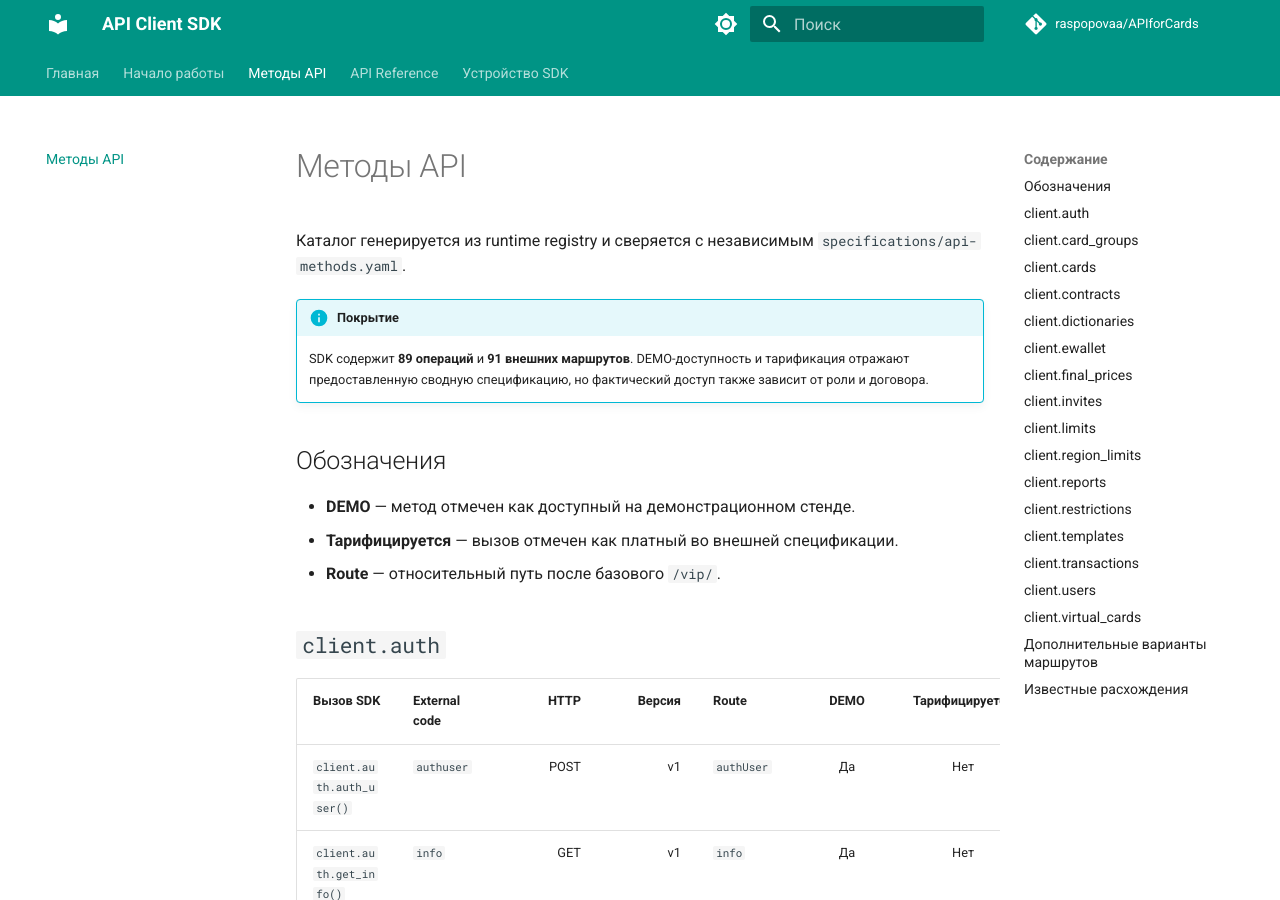
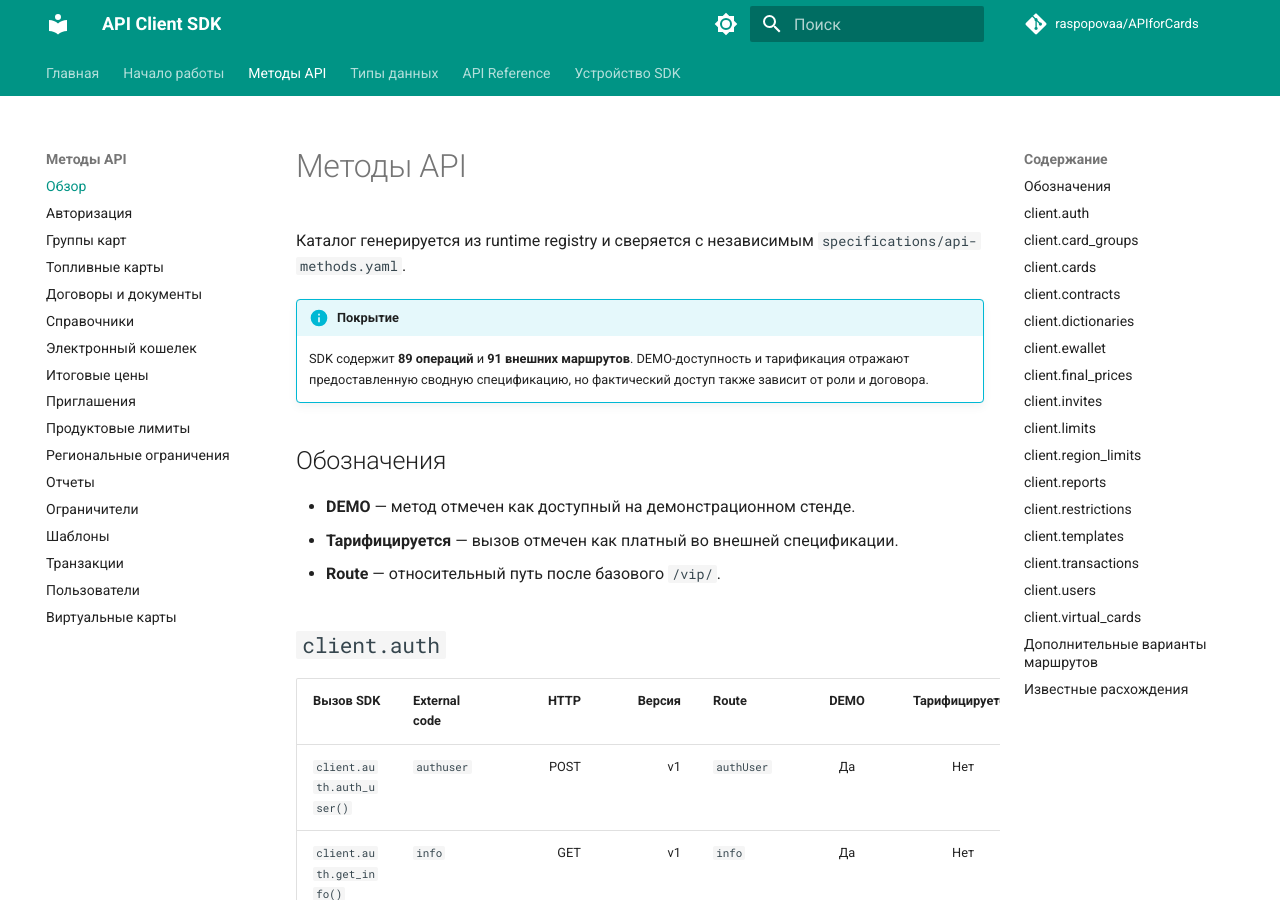
Before and after one commit to raspopovaa/APIforCards, an MkDocs documentation site: the page built from docs/methods.md, in a window 1280 px wide and 900 px high. Built offline with MkDocs 1.6.1 and Material for MkDocs 9.7.7, drawn with Linux system fonts in a browser that asks for light colours; comment, search, counter and statistics services are not loaded; the version menu is left out.

Commit message:
Add generated service documentation to navigation

```diff
--- a/mkdocs.yml
+++ b/mkdocs.yml
@@ -70,7 +70,25 @@ nav:
       - Конфигурация: configuration.md
       - Типовые сценарии: scenarios.md
       - Ошибки и retry: errors.md
-  - Методы API: methods.md
+  - Методы API:
+      - Обзор: methods.md
+      - Авторизация: methods/auth.md
+      - Группы карт: methods/card_groups.md
+      - Топливные карты: methods/cards.md
+      - Договоры и документы: methods/contracts.md
+      - Справочники: methods/dictionaries.md
+      - Электронный кошелек: methods/ewallet.md
+      - Итоговые цены: methods/final_prices.md
+      - Приглашения: methods/invites.md
+      - Продуктовые лимиты: methods/limits.md
+      - Региональные ограничения: methods/region_limits.md
+      - Отчеты: methods/reports.md
+      - Ограничители: methods/restrictions.md
+      - Шаблоны: methods/templates.md
+      - Транзакции: methods/transactions.md
+      - Пользователи: methods/users.md
+      - Виртуальные карты: methods/virtual_cards.md
+  - Типы данных: data-types/index.md
   - API Reference: api-reference.md
   - Устройство SDK:
       - Архитектура: architecture.md
```
